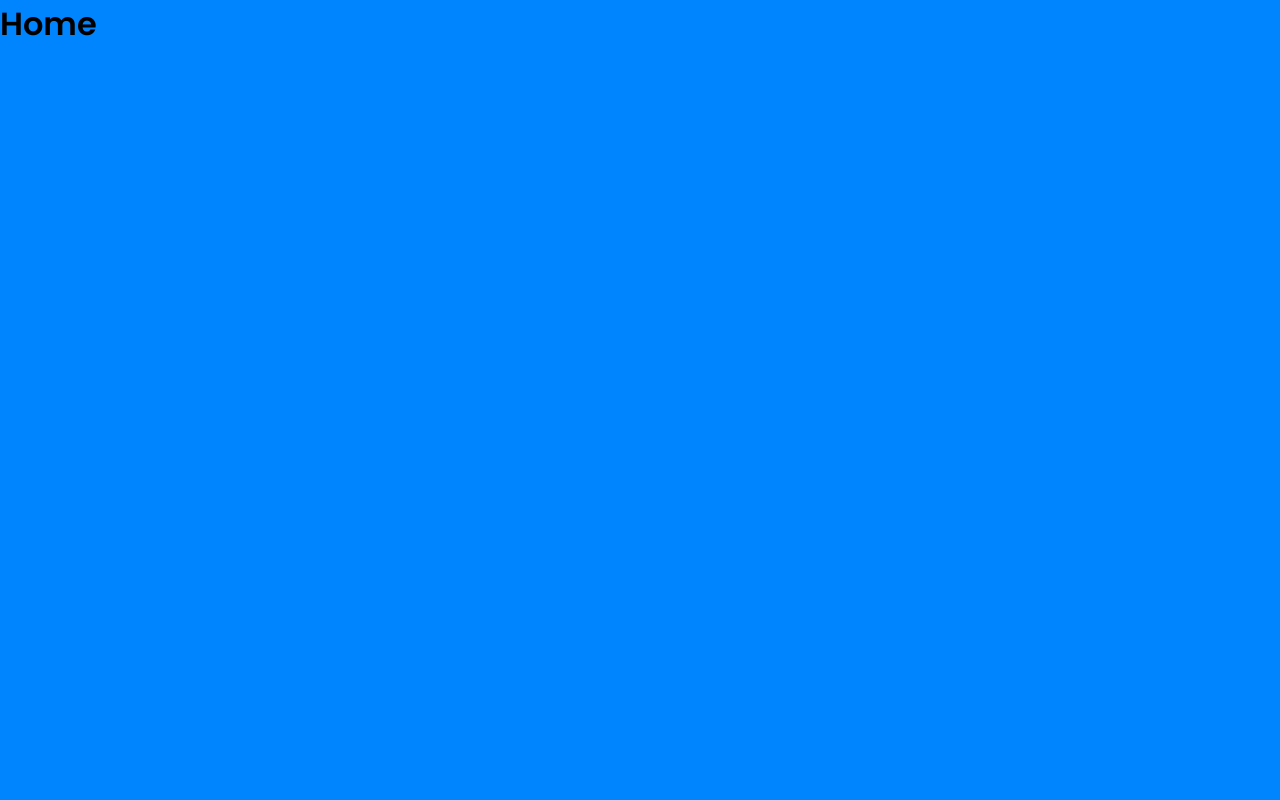
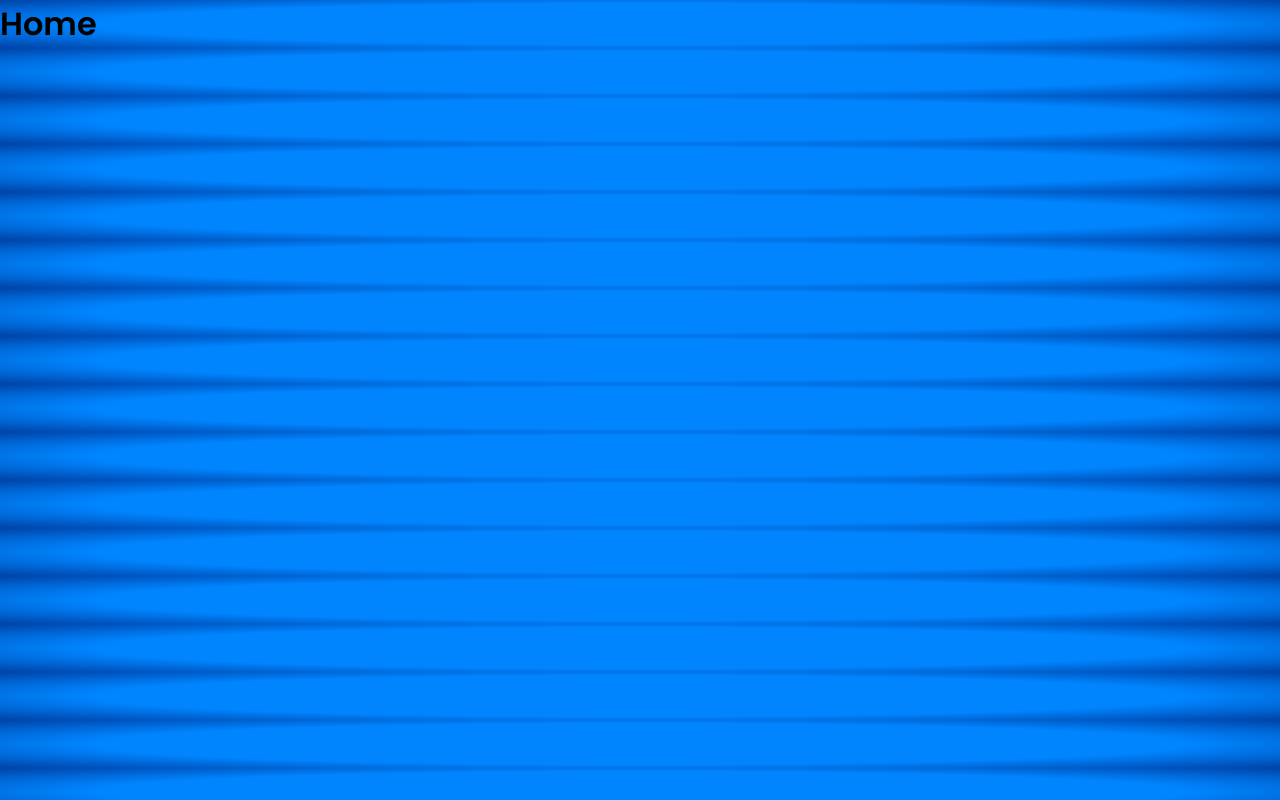
Before and after one commit to NatanMeira/aquacare-pwa, a Next.js app: page / in a window 1280 px wide. Built offline with nearby package versions, Linux system fonts and the light colour scheme.

Commit message:
feat: set global background gradient color

```diff
--- a/src/styles/global.ts
+++ b/src/styles/global.ts
@@ -63,7 +63,7 @@ const GlobalStyles: GlobalStyleComponent<
       font-size: ${theme.font.sizes.medium};
       ${!removeBg &&
       css`
-        background-color: ${theme.colors.mainBg};
+        background: radial-gradient(#0085ff 60%, #0043a6);
       `}
     }
   `}
```
